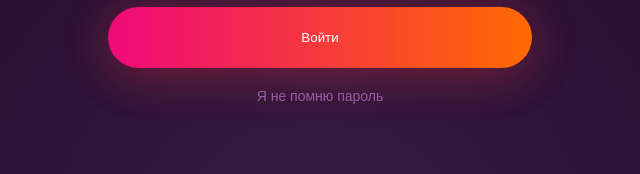
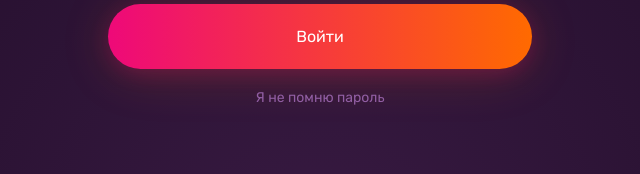
Before and after one commit to Frolikss/znakomstva, a plain HTML site: page index.html in a window 1280 px wide. Shown: the part 531-705 px from the top of the page, 320-960 px from the left. Drawn offline with Linux system fonts and the light colour scheme.

Commit message:
button fix

```diff
--- a/scss/abstracts/_default.scss
+++ b/scss/abstracts/_default.scss
@@ -15,6 +15,8 @@ body {
 }
 
 button {
+    font-family: 'Rubik', sans-serif;
+    font-size: 1em;
     color: #fff;
     background: none;
     border: none;
--- a/scss/index.scss
+++ b/scss/index.scss
@@ -72,7 +72,7 @@
             padding: 1.4375rem 0;
             border-radius: 6.25rem;
             background: $button-bg;
-            box-shadow: 0 5px 50px rgba(238, 9, 121, 0.2), 0 5px 50px rgba(255, 106, 0, 0.2);
+            box-shadow: 0 5px 20px rgba(238, 9, 121, 0.2), 0 5px 50px rgba(255, 106, 0, 0.2);
             z-index: -1;
             margin: 0 0 1.25rem 0;
         }
```
Also changed, not shown: css/catalog.css, css/index.css, css/profile.css, css/registration.css, css/settings.css, css/tariffs.css.
